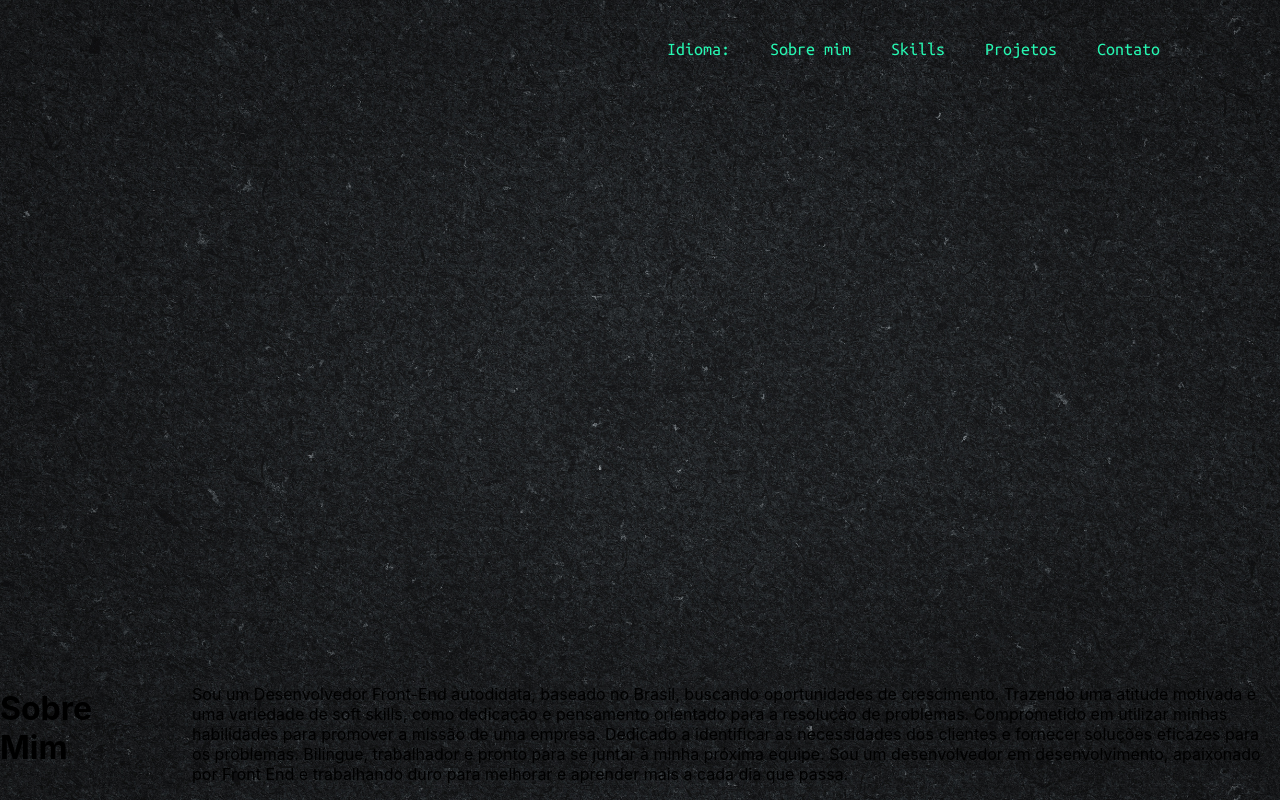
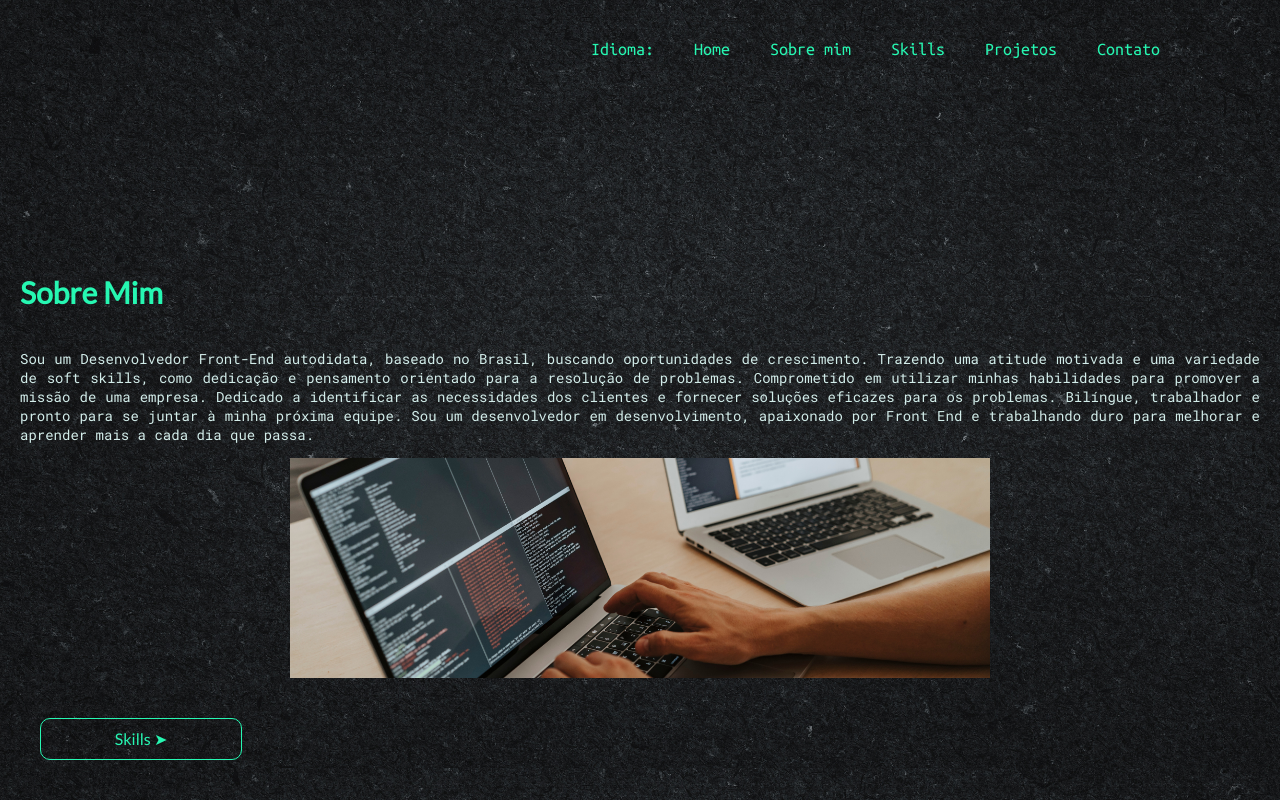
Before and after one commit to robson-melo-dev/my-portfolio, a React (Create React App) app: page /About in a window 1280 px wide. Built offline with nearby package versions, Linux system fonts and the light colour scheme.

Commit message:
Home e About prontos, router configurado

```diff
--- a/src/App.css
+++ b/src/App.css
@@ -1,4 +1,5 @@
 @import url(https://fonts.googleapis.com/css2?family=Lato&family=Roboto+Mono:wght@300;400&family=Ubuntu+Mono&display=swap);
+
 
 
 :root{
@@ -46,18 +47,10 @@
 .select-language{
   float:left;
 }
-
-main{
-  display: flex;
-  flex-direction: row;
-  justify-content: center;
-  gap:100px;
-}
-
-.title{
-  display: flex;
-  flex-direction: column;
-  justify-content: center;
+.navbar span{
+  font-family: var(--fnt-links);
+  font-size: 18px;
+  color: var(--clr-highlights);
 }
 
 .next-page{
@@ -78,12 +71,6 @@ main{
   text-align: center;
 }
 
-.profile-pic{
-  width: 100%;
-  max-width: 350px;
-  height: auto;
-  border-radius: 50%;
-}
 
 /* #################################   TYPOGRAPHY  ##################### */
 a, a:visited, a:hover, a:active {
@@ -91,26 +78,8 @@ a, a:visited, a:hover, a:active {
   color: inherit;
 }
 
-.navbar span{
-  font-family: var(--fnt-links);
-  font-size: 18px;
-  color: var(--clr-highlights);
-}
 
-.title{
-  color: var(--clr-almostwhite);
-  font-family: var(--fnt-titles);
-  font-size: 24px;
-}
 
- .title h1{
-  font-family: var(--fnt-titles);
-  font-size: 64px;
- }
-
-.title .nome{
-  color: var(--clr-highlights);
-}
 
 .next-page{
   font-family: var(--fnt-titles);
--- a/src/App.js
+++ b/src/App.js
@@ -1,5 +1,3 @@
-import foto from "./images/foto-perfil.jpg";
-import "./App.css";
 import React from "react";
 import { BrowserRouter as Router, Routes, Route, Link } from "react-router-dom";
 import Home from './pages/Home';
@@ -11,6 +9,34 @@ import Contact from './pages/Contact';
 function App() {
   return (
     <Router>
+      <div className="main-container">
+         {/* ######################################       NAVBAR   #################################### */}
+      <nav className="navbar">
+        <span className="select-language">
+          <a href="#">Idioma:</a>
+        </span>
+        <span className="language">
+          <a href="#">English</a>
+        </span>
+        <span className="language">
+          <a href="#">Portuguese</a>
+        </span>
+        <span>
+          <a href="/">Home</a>
+        </span>
+        <span>
+          <a href="about">Sobre mim</a>
+        </span>
+        <span>
+          <a href="#">Skills</a>
+        </span>
+        <span>
+          <a href="#">Projetos</a>
+        </span>
+        <span>
+          <a href="#">Contato</a>
+        </span>
+      </nav>
         <Routes>
         <Route path="/" element={<Home />} />
         <Route path="/about" element={<About />} />
@@ -18,6 +44,7 @@ function App() {
         <Route path="/projects" element={<Contact />} />
         <Route path="/contact" element={<Contact />} />
       </Routes>
+      </div>
     </Router>
   );
 }
--- /dev/null
+++ b/src/pages/About.css
@@ -0,0 +1,74 @@
+@import url(https://fonts.googleapis.com/css2?family=Lato&family=Roboto+Mono:wght@300;400&family=Ubuntu+Mono&display=swap);
+
+:root {
+  --fnt-titles: "Lato", sans-serif;
+  --fnt-text: "Roboto Mono", monospace;
+  --fnt-links: "Ubuntu Mono", monospace;
+  --clr-highlights: #26f7b2;
+  --clr-almostwhite: #d3edea;
+  --clr-darkblue: #09333f;
+  --clr-lighblue: #009d9a;
+  margin: 0;
+  padding: 0;
+}
+/* #################################   MAIN DESIGN   ##################### */
+
+main {
+  display: flex;
+  flex-direction: column;
+  justify-content: flex-start;
+  width: 100%;
+}
+
+.about-copy {
+  display: flex;
+  flex-direction: column;
+  justify-content: center;
+  max-width: 100%;
+}
+
+.title-about {
+  margin-left: 20px;
+  color: var(--clr-highlights);
+  font-family: var(--fnt-titles);
+  font-size: 30px;
+  float: left;
+}
+
+.about-copy p {
+  margin-left: 20px;
+  margin-right: 20px;
+  font-family: var(--fnt-text);
+  color: var(--clr-almostwhite);
+  font-size: 14px;
+  text-align: justify;
+}
+
+.img-container {
+  display: flex;
+  flex-direction: row;
+  justify-content: center;
+}
+.programming-pic {
+  width: 100%;
+  max-width: 700px;
+  height: auto;
+}
+
+.next-page {
+  display: flex;
+  flex-direction: column;
+  justify-content: flex-end;
+  margin: 40px 0 40px 40px;
+}
+.next-page-btn {
+  display: flex;
+  flex-direction: column;
+  justify-content: center;
+  align-content: center;
+  width: 200px;
+  height: 40px;
+  border: solid 1px var(--clr-highlights);
+  border-radius: 10px;
+  text-align: center;
+}
--- a/src/pages/About.js
+++ b/src/pages/About.js
@@ -1,35 +1,14 @@
-
+import "./About.css";
+import progpic from "../images/programming.png";
 
 function About() {
   return (
-    <div className="main-container">
-      {/* ######################################       NAVBAR   #################################### */}
-      <nav className="navbar">
-        <span className="select-language">
-          <a href="#">Idioma:</a>
-        </span>
-        <span className="language">
-          <a href="#">English</a>
-        </span>
-        <span className="language">
-          <a href="#">Portuguese</a>
-        </span>
-        <span className="page-link">
-          <a href="#">Sobre mim</a>
-        </span>
-        <span>
-          <a href="#">Skills</a>
-        </span>
-        <span>
-          <a href="#">Projetos</a>
-        </span>
-        <span>
-          <a href="#">Contato</a>
-        </span>
-      </nav>
+    <>
+
 
       <main>
-        <h1>Sobre Mim</h1>
+       <article className="about-copy">
+        <h1 className="title-about">Sobre Mim</h1>
         <p>
           Sou um Desenvolvedor Front-End autodidata, baseado no Brasil, buscando
           oportunidades de crescimento. Trazendo uma atitude motivada e uma
@@ -42,8 +21,21 @@ function About() {
           por Front End e trabalhando duro para melhorar e aprender mais a cada
           dia que passa.
         </p>
-      </main>
-    </div>
+        <div className="img-container">
+        <img src={progpic} alt="" className="programming-pic"/>
+        </div>
+        </article>
+        <div className="next-page">
+        <span className="next-page-btn">
+          <a href="skills">Skills &#10148;</a>
+        </span>
+      </div>
+        </main>
+
+
+
+      </>
+
   );
 }
 
--- a/src/pages/Home.css
+++ b/src/pages/Home.css
@@ -15,29 +15,29 @@
 }
 
 /* #################################   MAIN DESIGN   ##################### */
+
 .main-container{
   display: flex;
   flex-direction: column;
   justify-content: space-between;
-  height: 100vh;
   background-image: url("../images/background-dark.png");
+  min-height: 100vh;
+}
+.container{
+
 }
 
 .navbar{
   display: flex;
   flex-direction: row;
   justify-content: right;
-  margin: 20px 100px 20px 0;
+  margin: 20px 100px 0px 0;
 }
 
 .navbar span{
   padding: 20px;
 }
 
-.page-link{
-  display: block;
-  float:right;
-}
 
 .navbar .language{
   display: none;
@@ -46,8 +46,13 @@
 .select-language{
   float:left;
 }
+.navbar span{
+  font-family: var(--fnt-links);
+  font-size: 18px;
+  color: var(--clr-highlights);
+}
 
-main{
+.main-home{
   display: flex;
   flex-direction: row;
   justify-content: center;
--- a/src/pages/Home.js
+++ b/src/pages/Home.js
@@ -1,37 +1,10 @@
 import foto from "../images/foto-perfil.jpg";
-import './Home.css'
+import "./Home.css";
 
-
-function App() {
+function Home() {
   return (
-
-    <div className="main-container">
-      {/* ######################################       NAVBAR   #################################### */}
-      <nav className="navbar">
-        <span className="select-language">
-          <a href="#">Idioma:</a>
-        </span>
-        <span className="language">
-          <a href="#">English</a>
-        </span>
-        <span className="language">
-          <a href="#">Portuguese</a>
-        </span>
-        <span className="page-link">
-          <a href="#">Sobre mim</a>
-        </span>
-        <span>
-          <a href="#">Skills</a>
-        </span>
-        <span>
-          <a href="#">Projetos</a>
-        </span>
-        <span>
-          <a href="#">Contato</a>
-        </span>
-      </nav>
-
-      <main>
+    <>
+      <main className="main-home">
         {/* ######################################       PRESENTATION  #################################### */}
         <div className="title">
           <h1>
@@ -48,9 +21,8 @@ function App() {
           <a href="about">Sobre mim &#10148;</a>
         </span>
       </div>
-    </div>
-
+    </>
   );
 }
 
-export default App;
+export default Home;
```
Also changed, not shown: src/About.css (deleted).
